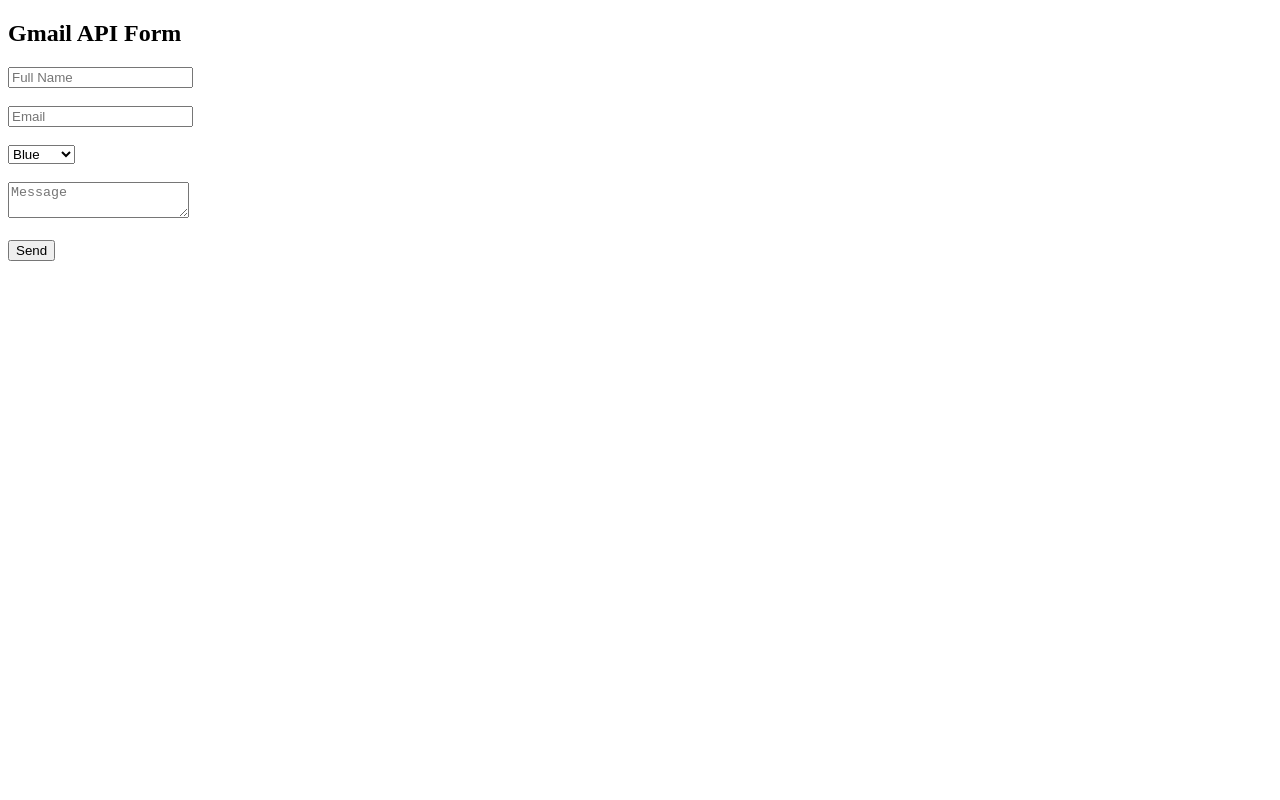
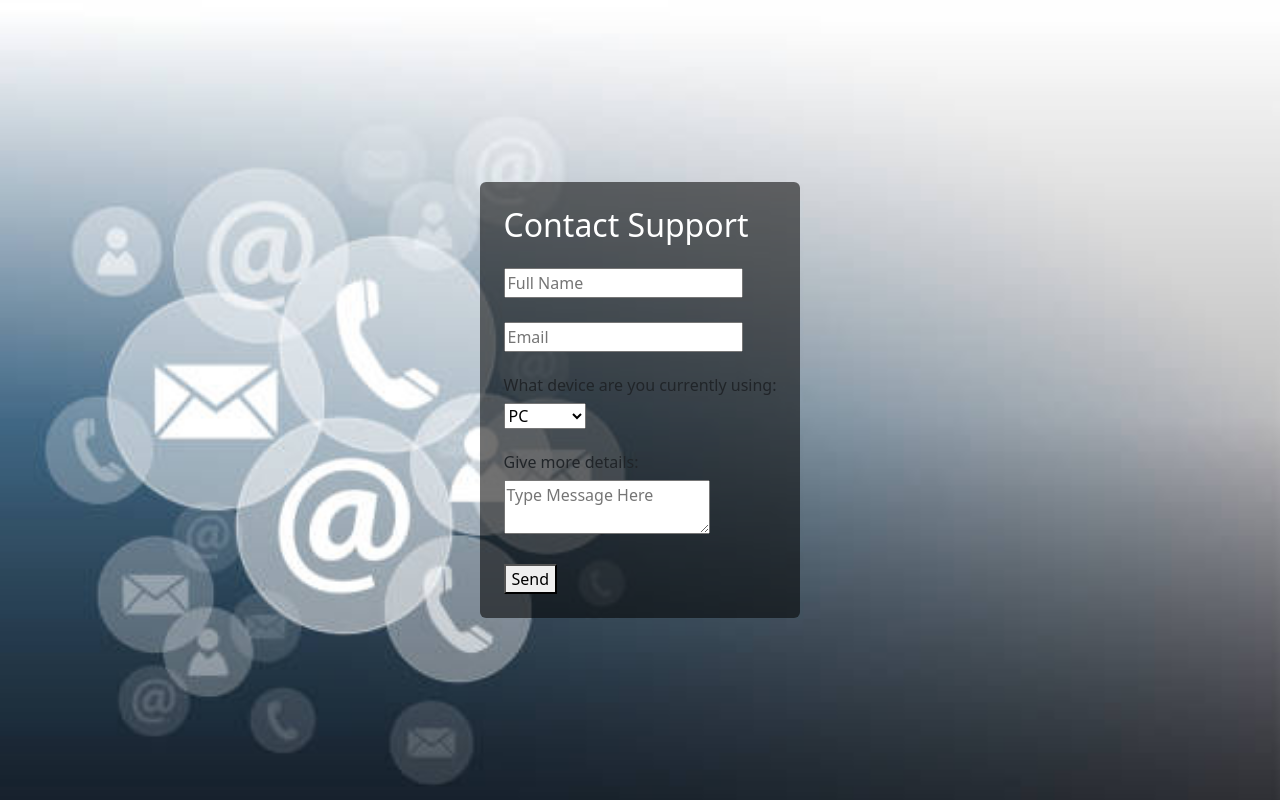
Before and after one commit to iamjd98/Gmail-API, a plain HTML site: page index.html in a window 1280 px wide. Drawn offline with nearby package versions, Linux system fonts and the light colour scheme.

Commit message:
new file:   bg.jpg modified:   index.html

```diff
--- a/index.html
+++ b/index.html
@@ -4,31 +4,38 @@
     <meta charset="UTF-8">
     <meta http-equiv="X-UA-Compatible" content="IE=edge">
     <meta name="viewport" content="width=device-width, initial-scale=1.0">
-    <title>Document</title>
+    <link href="https://cdn.jsdelivr.net/npm/bootstrap@5.2.2/dist/css/bootstrap.min.css" rel="stylesheet">
+    <script src="https://cdn.jsdelivr.net/npm/bootstrap@5.2.2/dist/js/bootstrap.bundle.min.js"></script>
+    <title>Gmail API</title>
 </head>
-<body>
-    <div class="container">
+<body style="background-image: url('bg.jpg'); background-size: cover;">
+
+<div class="container d-flex justify-content-center align-items-center mx-auto" style="height: 100vh; width: 100%;">
+    <div class="rounded p-4 mx-auto" style="background-color: rgba(0, 0, 0, 0.555);">
         <form action="https://formsubmit.co/jandenverrr98@gmail.com" method="POST">
-            <h2>Gmail API Form</h2>
+            <h2 class="mb-4" style="color: white;">Contact Support</h2>
             <input type="text" name="Fname" placeholder="Full Name" required>
             <br>
             <br>
             <input type="email" name="Email" placeholder="Email" required>
             <br>
             <br>
+            <h6>What device are you currently using:</h6>
             <select name="Color" id="">
-                <option value="">Blue</option>
-                <option value="">Red</option>
-                <option value="">Green</option>
-                <option value="">Orange</option>
+                <option value="">PC</option>
+                <option value="">Android</option>
+                <option value="">Iphone</option>
+                <option value="">Mac</option>
             </select>
             <br>
             <br>
-            <textarea name="Message" placeholder="Message" required></textarea>
+            <h6>Give more details:</h6>
+            <textarea name="Message" placeholder="Type Message Here" required></textarea>
             <br>
             <br>
             <button type="submit">Send</button>
         </form>
     </div>
+</div>
 </body>
 </html>
```
Also changed, not shown: bg.jpg (added).
